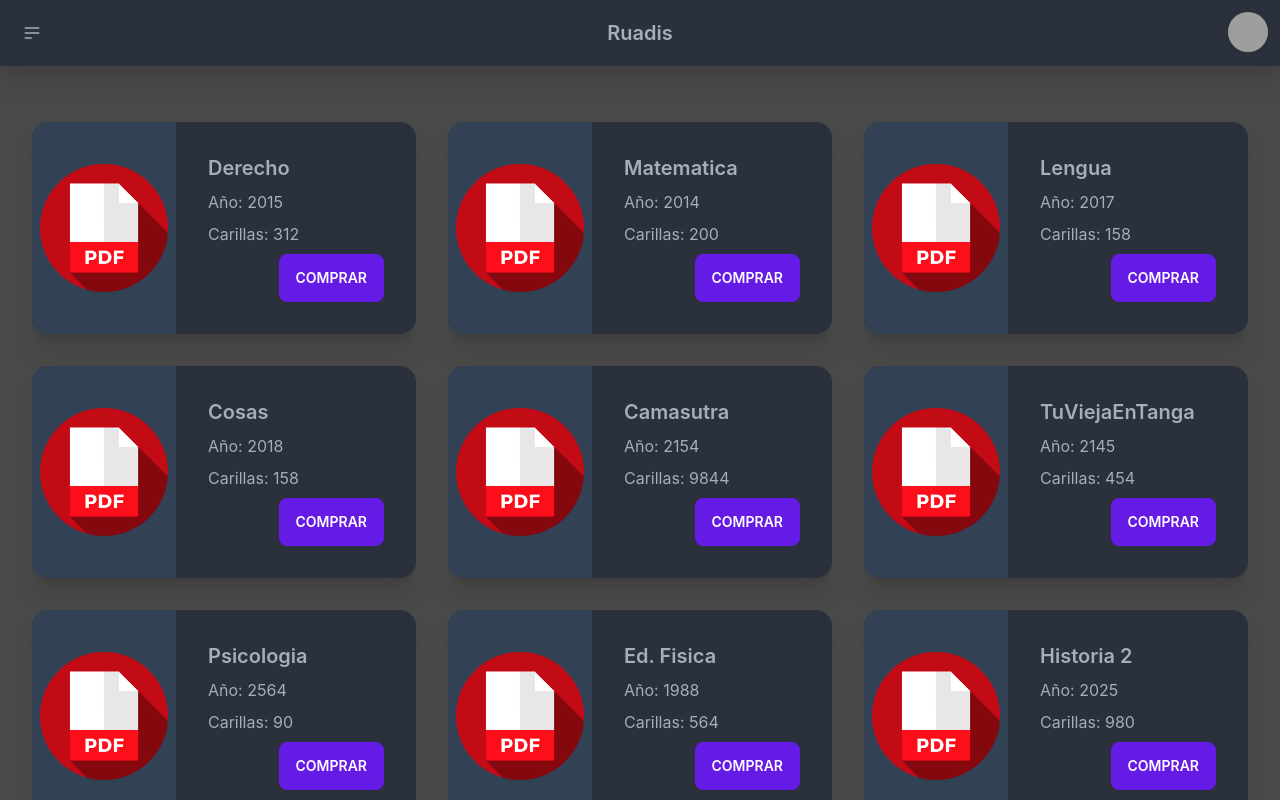
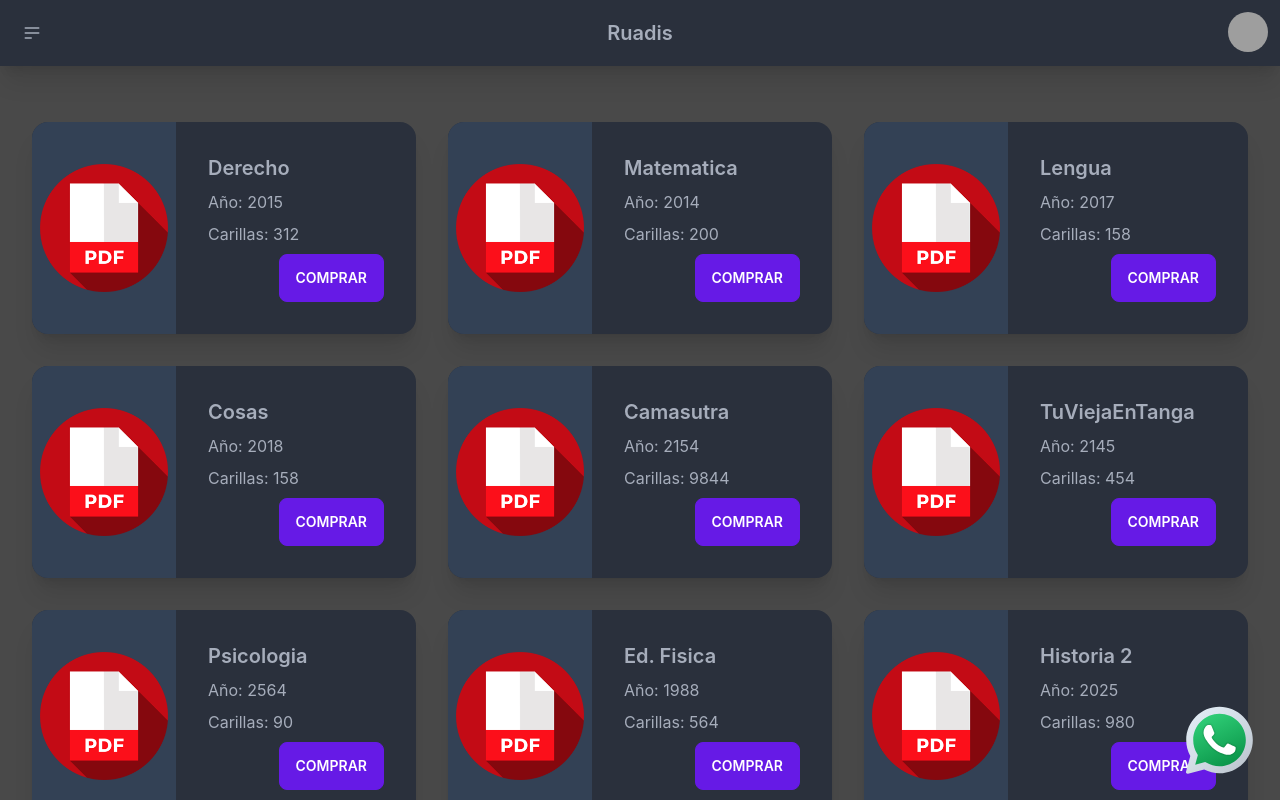
Before and after one commit to Delegado007/web_ruadis, a React (Create React App) app: page / in a window 1280 px wide. Shown: the top 800 px of the page. Built offline with nearby package versions, Linux system fonts and the light colour scheme; grey boxes are pictures that could not be loaded.

Commit message:
agragado icono whatsapp

```diff
--- a/src/App.css
+++ b/src/App.css
@@ -15,3 +15,24 @@ code {
   font-family: source-code-pro, Menlo, Monaco, Consolas, "Courier New",
     monospace;
 }
+#iconoWhatsapp {
+  cursor: pointer;
+  display: flex;
+  justify-content: center;
+  align-items: center;
+  position: fixed;
+  bottom: 20px;
+  right: 20px;
+  z-index: 3;
+  width: 80px;
+  height: 80px;
+  border: none;
+}
+#iconoWhatsapp:hover {
+  transition-duration: 0.2s;
+  -moz-transform: scale(1.1);
+  -webkit-transform: scale(1.1);
+  -o-transform: scale(1.1);
+  -ms-transform: scale(1.1);
+  transform: scale(1.1);
+}
--- a/src/App.js
+++ b/src/App.js
@@ -103,6 +103,9 @@ function App() {
           />
         ))}
       </main>
+      <div id="iconoWhatsapp">
+        <img src={iconWhatsapp} alt="whatsapp"></img>
+      </div>
     </React.Fragment>
   );
 }
```
